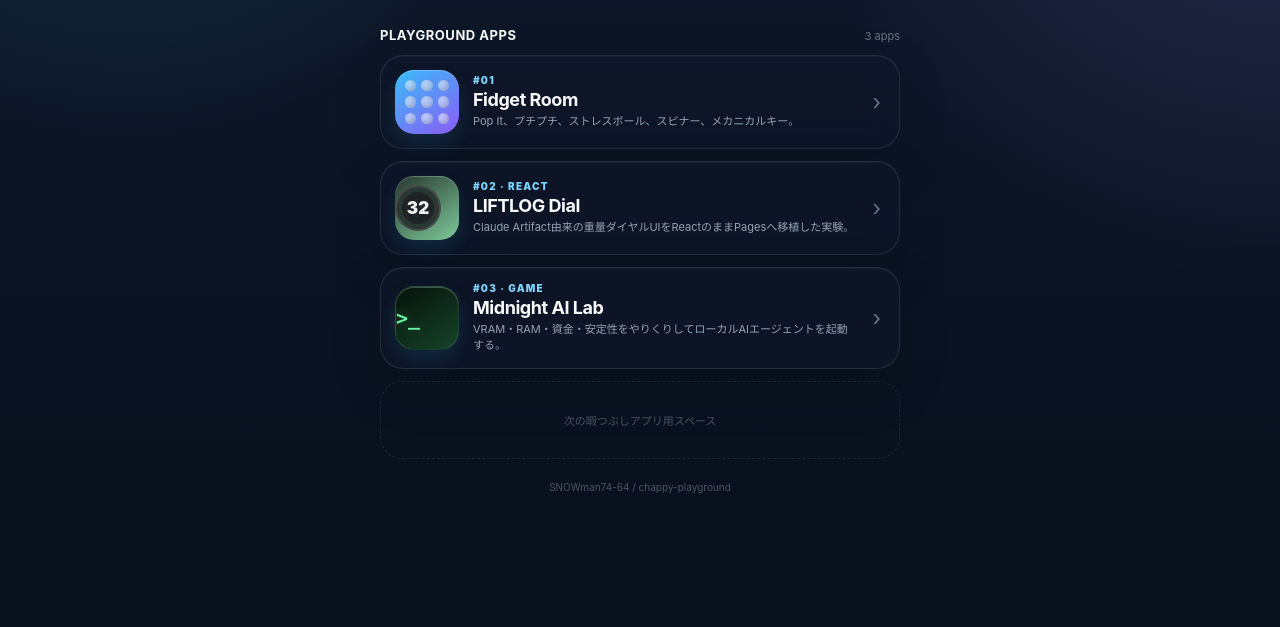
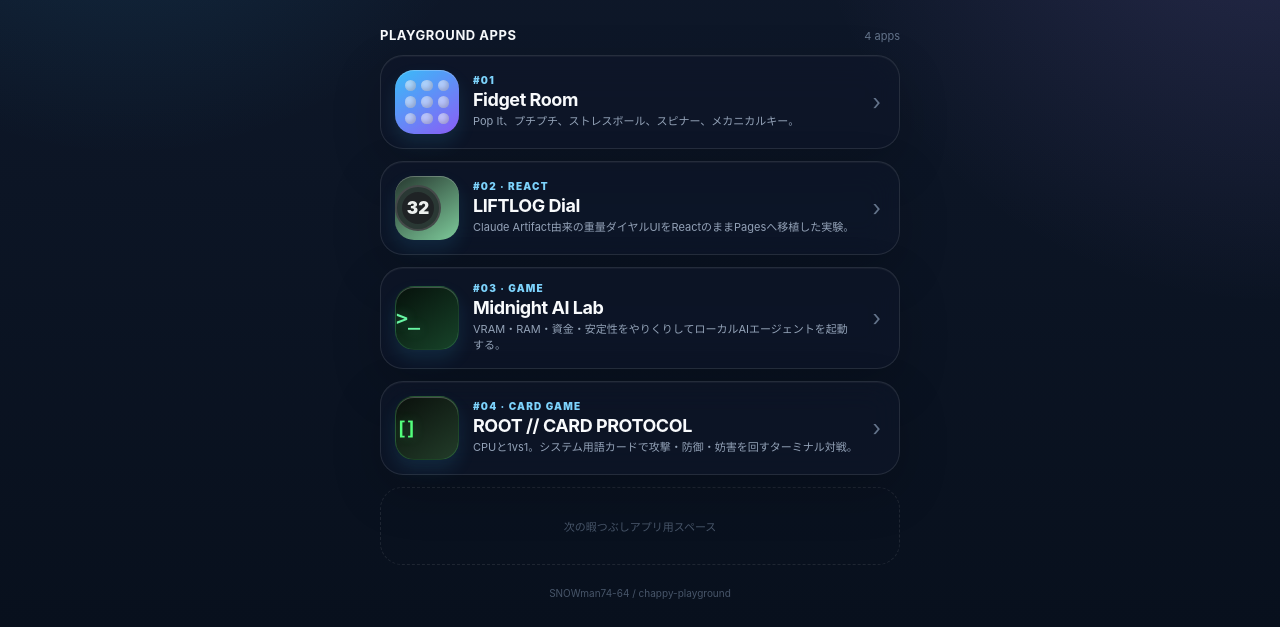
Before and after one commit to SNOWman74-64/chappy-playground, a plain HTML site: page index.html in a window 1280 px wide. Shown: the part 249-876 px from the top of the page. Before the commit the page ends 800 px from the top, so only its background shows below. Drawn offline with Linux system fonts and the light colour scheme.

Commit message:
feat: add ROOT card protocol to gallery

```diff
--- a/index.html
+++ b/index.html
@@ -25,6 +25,8 @@
     .app-icon.dial::before { content:"32"; display:grid; place-items:center; width:42px; aspect-ratio:1; border-radius:50%; background:#1F2325; border:2px solid rgba(236,240,238,.18); color:#ECF0EE; font-size:17px; font-weight:900; box-shadow:inset 0 0 0 5px rgba(126,203,155,.12); }
     .app-icon.terminal { display:grid; place-items:center; padding:0; background:linear-gradient(145deg,#06110b,#174329); border:1px solid rgba(104,245,164,.16); }
     .app-icon.terminal::before { content:">_"; color:#68f5a4; font:900 20px/1 "SFMono-Regular",Consolas,monospace; text-shadow:0 0 12px rgba(104,245,164,.35); }
+    .app-icon.cards { display:grid; place-items:center; padding:0; background:linear-gradient(145deg,#0a100c,#223c29); border:1px solid rgba(83,255,124,.18); }
+    .app-icon.cards::before { content:"[]"; color:#53ff7c; font:900 19px/1 "SFMono-Regular",Consolas,monospace; letter-spacing:-.12em; text-shadow:0 0 12px rgba(83,255,124,.28); }
     .app-info { min-width:0; }
     .app-no { display:block; margin-bottom:3px; color:#7dd3fc; font-size:10px; font-weight:900; letter-spacing:.12em; }
     .app-info strong { display:block; font-size:18px; letter-spacing:-.025em; }
@@ -40,7 +42,7 @@
     <h1>Chappy<br />Playground</h1>
     <p class="lead">チャットから直接作った、小さいWebアプリの置き場。気に入ったものだけ後から育てる。</p>
 
-    <div class="section-title"><strong>PLAYGROUND APPS</strong><span>3 apps</span></div>
+    <div class="section-title"><strong>PLAYGROUND APPS</strong><span>4 apps</span></div>
 
     <section class="apps" aria-label="アプリ一覧">
       <a class="app-card" href="./stress-relief/">
@@ -61,6 +63,12 @@
         <span class="arrow">›</span>
       </a>
 
+      <a class="app-card" href="./root-card/">
+        <div class="app-icon cards" aria-hidden="true"></div>
+        <div class="app-info"><span class="app-no">#04 · CARD GAME</span><strong>ROOT // CARD PROTOCOL</strong><p>CPUと1vs1。システム用語カードで攻撃・防御・妨害を回すターミナル対戦。</p></div>
+        <span class="arrow">›</span>
+      </a>
+
       <div class="empty-card">次の暇つぶしアプリ用スペース</div>
     </section>
 
```
